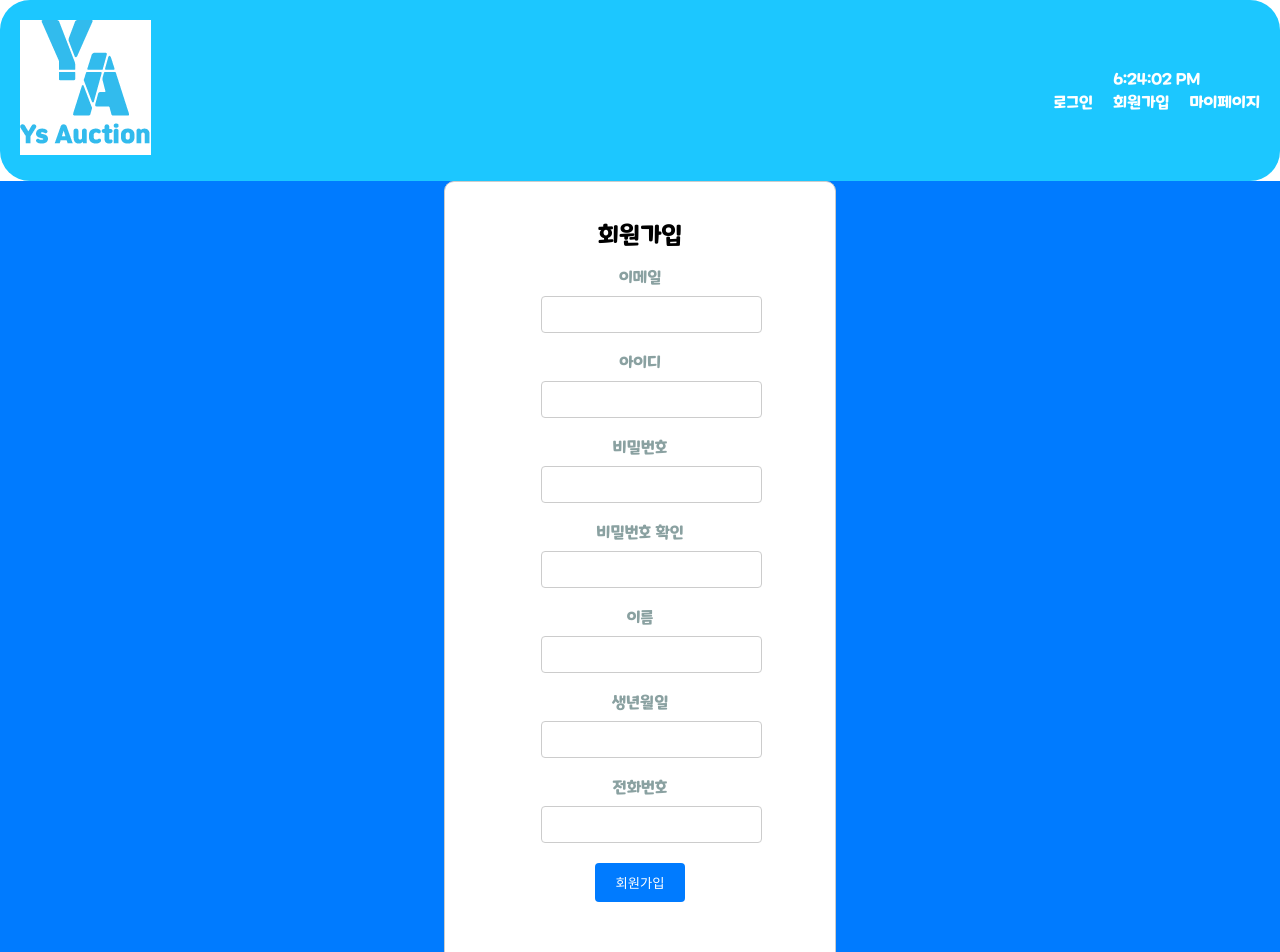
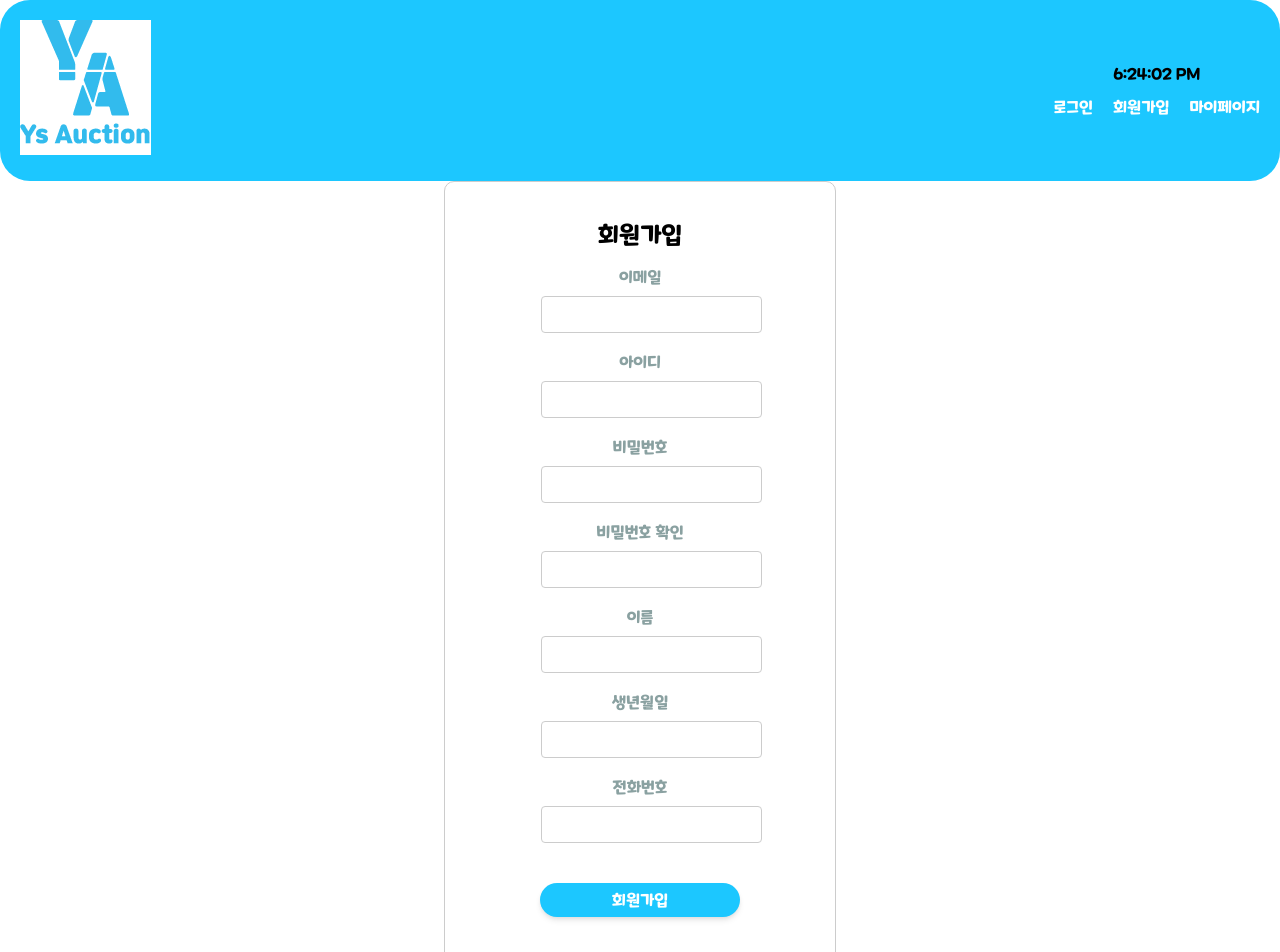
Before and after one commit to HongYeonSeung/YSCoding, a React (Create React App) app in the folder src/main/frontend/: page /signup in a window 1280 px wide. Shown: the top 952 px of the page. Built offline with nearby package versions, Linux system fonts and the light colour scheme; no server answers.

Commit message:
11월 21일 커밋 로그인,로그아웃 css 수정

```diff
--- a/src/main/frontend/src/components/ActionBar.css
+++ b/src/main/frontend/src/components/ActionBar.css
@@ -28,11 +28,12 @@
 .time {
     font-size: 1rem;
     margin-bottom: 5px; /* 변경: 시간과 로그인 아이디 간 여백 추가 */
-    color: #ffffff; /* 변경: 시간 글자색 변경 */
+    color: black; /* 변경: 시간 글자색 변경 */
 }
 
 .links {
     display: flex;
+    margin-top: 10px;
     align-items: center;
 }
 
--- a/src/main/frontend/src/components/Login.css
+++ b/src/main/frontend/src/components/Login.css
@@ -17,7 +17,7 @@ a{
     width: 400px;
     height: 550px;
     padding: 20px;
-    background-color: #007bff;
+    background-color: #1CC7FF;
     border-radius: 20px;
 
 }
@@ -33,8 +33,8 @@ form{
     height: 480px;
     background-color: #ffffff;
     border-radius: 20px;
-    margin-top: 20px;
-    padding: 50px 10px 0px 10px;
+    margin: 0px;
+    padding: 70px 10px 0px 10px;
 
 
 }
@@ -107,13 +107,15 @@ input:focus, input:not(:placeholder-shown){
 
     cursor: pointer;
 
-    background: #007bff;
-    color: #333333;
-
+    background: #1CC7FF;
+    font-family: "Maplestory Bold";
+    font-size: 1.1rem;
+    color: #fff;
     transition: 0.5s;
 }
 
 button:hover {
-    background: #61dafb;
+    background: #007bff;
     outline: 0;
+    color: #000;
 }
--- a/src/main/frontend/src/components/Login.js
+++ b/src/main/frontend/src/components/Login.js
@@ -63,7 +63,7 @@ const Login = () => {
 
   return (
       <UserProvider>
-        <div className='login_box' style={{ backgroundColor: '#007bff' }}>
+        <div className='login_box' style={{ backgroundColor: '#fff' }}>
           <div className='login_box_main'>
             <div className='login-box-white'>
               <form onSubmit={handleSubmit}>
--- a/src/main/frontend/src/components/Signup.css
+++ b/src/main/frontend/src/components/Signup.css
@@ -44,14 +44,26 @@
 }
 
 .signup-container button {
-  background-color: #007bff;
-  color: white;
+
+  width: 200px;
+  margin-top: 20px;
+  padding: 0.5rem;
+
   border: none;
-  padding: 10px 20px;
-  border-radius: 4px;
+  border-radius: 20px;
+  box-shadow: 0 4px 6px -1px rgba(0, 0, 0, 0.1), 0 2px 4px -1px rgba(0, 0, 0, 0.06);
+
   cursor: pointer;
+
+  background: #1CC7FF;
+  font-family: "Maplestory Bold";
+  font-size: 1rem;
+  color: #fff;
+  transition: 0.5s;
 }
 
 .signup-container button:hover {
-  background-color: #0056b3;
+  background: #007bff;
+  outline: 0;
+  color: #000;
 }
--- a/src/main/frontend/src/components/Signup.js
+++ b/src/main/frontend/src/components/Signup.js
@@ -50,7 +50,7 @@ const Signup = () => {
   };
 
   return (
-    <div className="signup-container" style={{ backgroundColor: '#007bff' }}>
+    <div className="signup-container" style={{ backgroundColor: '#fff' }}>
       <div className="signup-container">
       <div className="signup-box">
         <h2>회원가입</h2>
```
